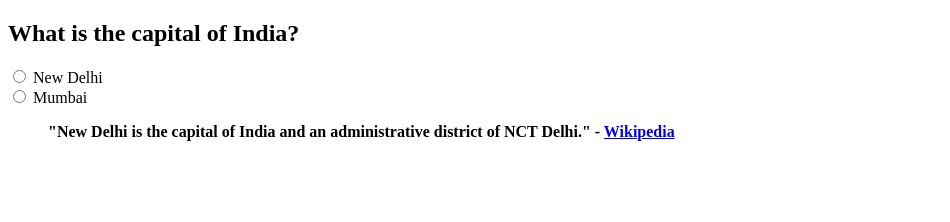
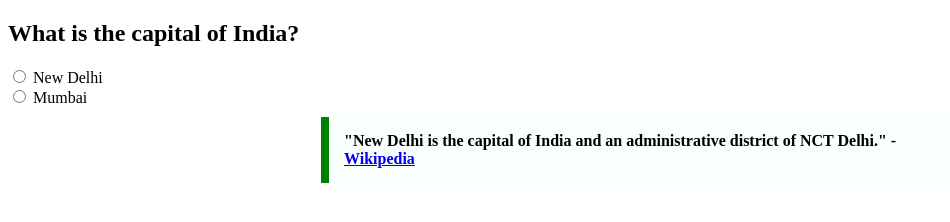
Before and after one commit to acciojob/trivia-Anurag-Bachheti, a website: page main.html in a window 1280 px wide. Shown: the whole page, without its empty margins (0-950 px from the left). Drawn offline with Linux system fonts and the light colour scheme.

Commit message:
created a submission

```diff
--- a/main.html
+++ b/main.html
@@ -13,7 +13,7 @@
             <label><input type="radio" name="capital" value="New Delhi"> New Delhi</label><br>
             <label><input type="radio" name="capital" value="Mumbai"> Mumbai</label>
         </div>
-        <blockquote id="quote">
+        <blockquote>
             "New Delhi is the capital of India and an administrative district of NCT Delhi." - <a href="https://en.wikipedia.org/wiki/New_Delhi" target="_blank">Wikipedia</a>
         </blockquote>
 </div>
--- a/styles.css
+++ b/styles.css
@@ -1,8 +1,8 @@
-#quote{
-	Max-width: Around 600px;
-	Margin: Approximately 10px;
-	Padding: Around 15px;
-	Border-left: 8px solid and in green color;
-	Background-color: Close to #f8fffe;
-	Font-weight: Bold;
+blockquote {
+	max-width: 600px;
+	margin: 10px auto;
+	padding: 15px;
+	border-left: 8px solid green;
+	background-color: #f8fffe;
+	font-weight: bold;
 }
```
